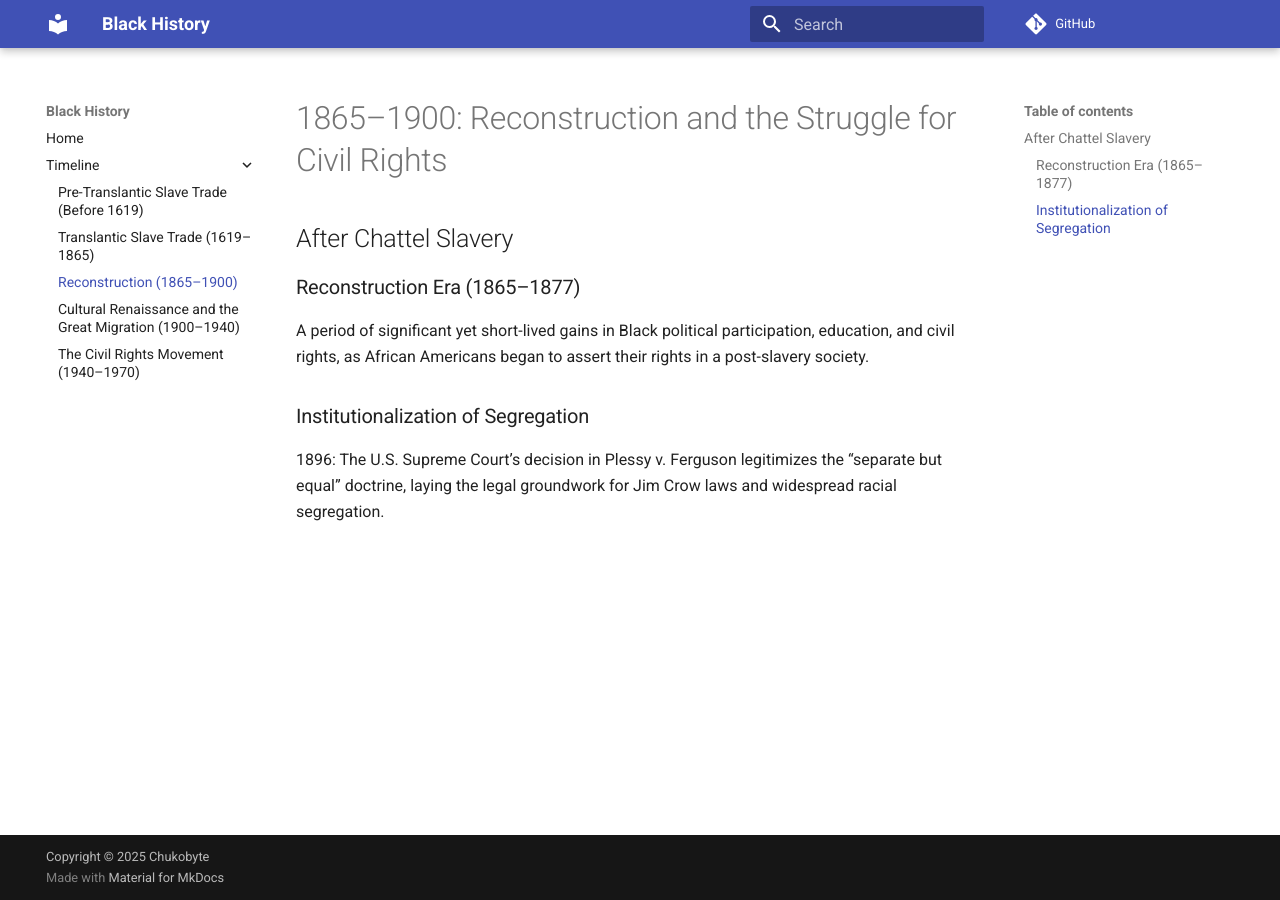
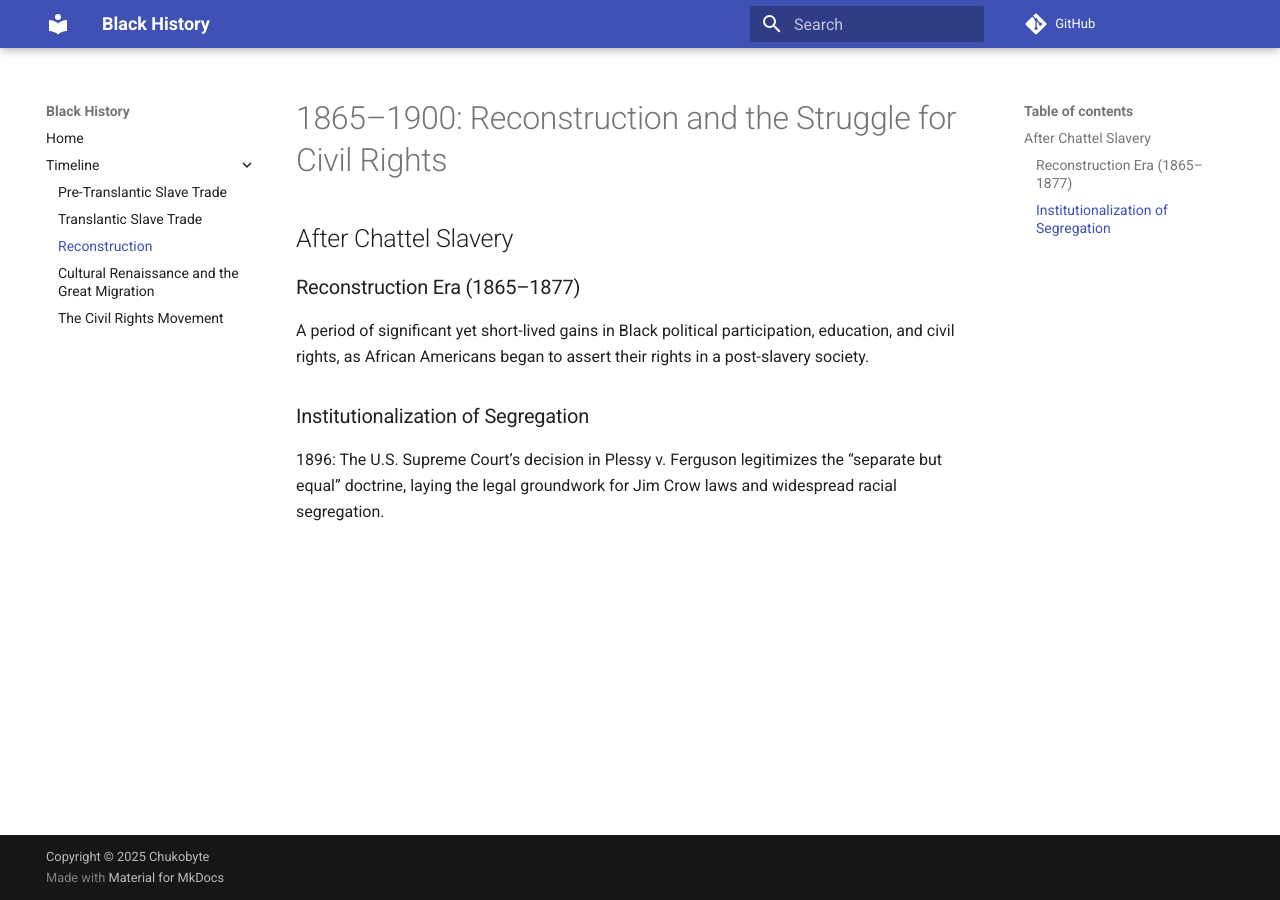
Before and after one commit to Chukobyte/black-history, an MkDocs documentation site: the page built from docs/timeline/reconstruction.md, in a window 1280 px wide. Built offline with MkDocs 1.6.1 and Material for MkDocs 9.7.7, drawn with Linux system fonts in a browser that asks for light colours; comment, search, counter and statistics services are not loaded.

Commit message:
More updates.

```diff
--- a/mkdocs.yml
+++ b/mkdocs.yml
@@ -20,8 +20,8 @@ markdown_extensions:
 nav:
   - Home: index.md
   - Timeline:
-    - Pre-Translantic Slave Trade (Before 1619): timeline/pre_translantic_slave_trade.md
-    - Translantic Slave Trade (1619–1865): timeline/translantic_slave_trade.md
-    - Reconstruction (1865–1900): timeline/reconstruction.md
-    - Cultural Renaissance and the Great Migration (1900–1940): timeline/cultural_renaissance_migration.md
-    - The Civil Rights Movement (1940–1970): timeline/civil_rights.md
+    - Pre-Translantic Slave Trade: timeline/pre_translantic_slave_trade.md
+    - Translantic Slave Trade: timeline/translantic_slave_trade.md
+    - Reconstruction: timeline/reconstruction.md
+    - Cultural Renaissance and the Great Migration: timeline/cultural_renaissance_migration.md
+    - The Civil Rights Movement: timeline/civil_rights.md
```
Also changed, not shown: docs/index.md (+3 -1 lines).
